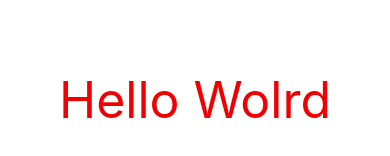
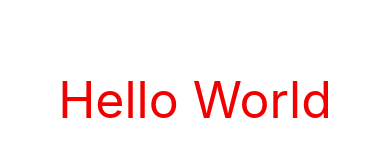
Before and after one commit to dogukan-karasansar/Note-List-React, a React Native app: screen / in a window 390 px wide. Shown: the part 322-478 px from the top of the page. Built offline with nearby package versions, Linux system fonts and the light colour scheme.

Commit message:
fix header

```diff
--- a/App.js
+++ b/App.js
@@ -12,7 +12,7 @@
 const App = () => {
   return (
     <View style={styles.container}>
-      <Text style={styles.title}>Hello Wolrd</Text>
+      <Text style={styles.title}>Hello World</Text>
     </View>
   );
 };
```
